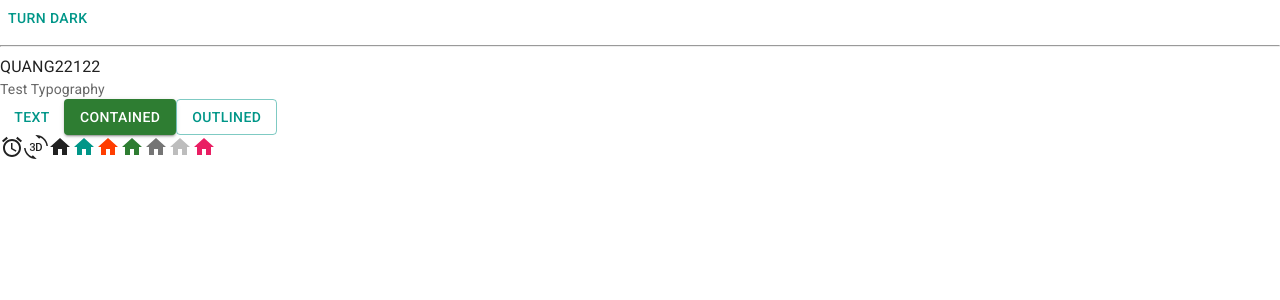
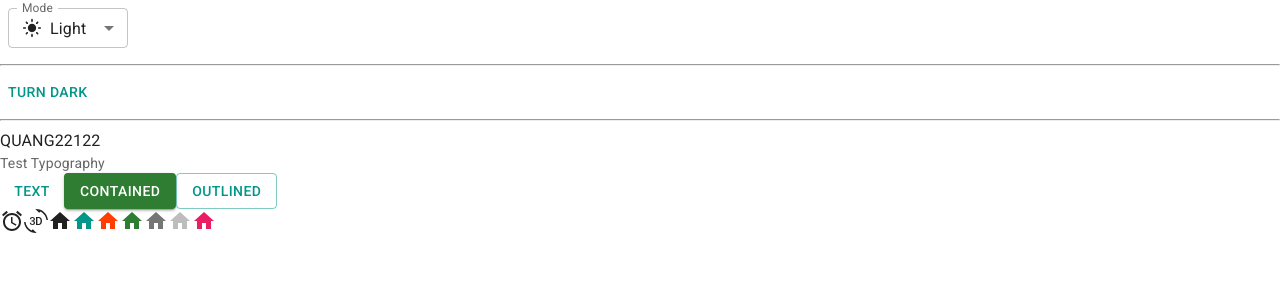
Before and after one commit to QUANG221222/trello-web, a React (Vite) app in the folder trello-web-project/: page / in a window 1280 px wide. Shown: the top 300 px of the page. Built offline with nearby package versions, Linux system fonts and the light colour scheme.

Commit message:
Dark Light P2

```diff
--- a/trello-web-project/src/App.jsx
+++ b/trello-web-project/src/App.jsx
@@ -5,9 +5,64 @@
 import { pink } from "@mui/material/colors";
 import Typography from "@mui/material/Typography";
 import { useColorScheme } from "@mui/material/styles";
+import useMediaQuery from "@mui/material/useMediaQuery";
+// FORM
+import InputLabel from "@mui/material/InputLabel";
+import MenuItem from "@mui/material/MenuItem";
+import FormControl from "@mui/material/FormControl";
+import Select from "@mui/material/Select";
+// ICON
+import LightModeIcon from "@mui/icons-material/LightMode";
+import DarkModeIcon from "@mui/icons-material/DarkMode";
+import SettingsBrightnessIcon from "@mui/icons-material/SettingsBrightness";
+// BOX
+import Box from "@mui/material/Box";
+
+function ModeSelect() {
+  const { mode, setMode } = useColorScheme();
+  const handleChange = (event) => {
+    const selectedMode = event.target.value;
+    setMode(selectedMode);
+    // setAge(event.target.value);
+  };
+
+  return (
+    <FormControl sx={{ m: 1, minWidth: 120 }} size="small">
+      <InputLabel id="label-select-dark-light-mode">Mode</InputLabel>
+      <Select
+        labelId="label-select-dark-light-mode"
+        id="select-dark-light-mode"
+        value={mode}
+        label="Mode"
+        onChange={handleChange}
+      >
+        <MenuItem value="light">
+          <div style={{ display: "flex", alignItems: "center", gap: "8px" }}>
+            <LightModeIcon fontSize="small" /> Light
+          </div>
+        </MenuItem>
+        <MenuItem value="dark">
+          <Box sx={{ display: "flex", alignItems: "center", gap: 1 }}>
+            <DarkModeIcon fontSize="small" /> Dark
+          </Box>
+        </MenuItem>
+        <MenuItem value="system">
+          <Box sx={{ display: "flex", alignItems: "center", gap: 1 }}>
+            <SettingsBrightnessIcon fontSize="small" /> System
+          </Box>
+        </MenuItem>
+      </Select>
+    </FormControl>
+  );
+}
 
 function ModeToggle() {
   const { mode, setMode } = useColorScheme();
+  // const prefersDarkMode = useMediaQuery("(prefers-color-scheme: dark)");
+  // const prefersLightMode = useMediaQuery("(prefers-color-scheme: light)");
+  // console.log("prefersDarkMode: ", prefersDarkMode);
+  // console.log("prefersLightMode: ", prefersLightMode);
+
   return (
     <Button
       onClick={() => {
@@ -24,6 +79,8 @@
 function App() {
   return (
     <>
+      <ModeSelect />
+      <hr />
       <ModeToggle />
       <hr />
       <div>QUANG22122</div>
```
